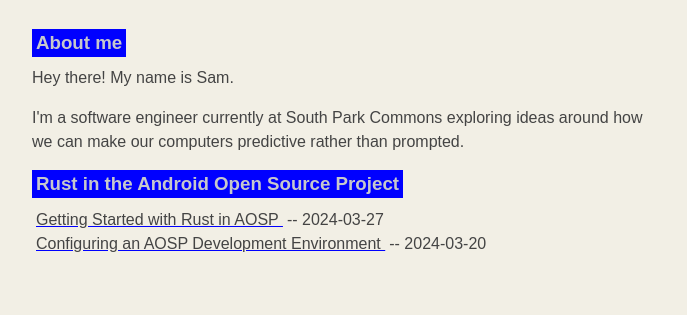
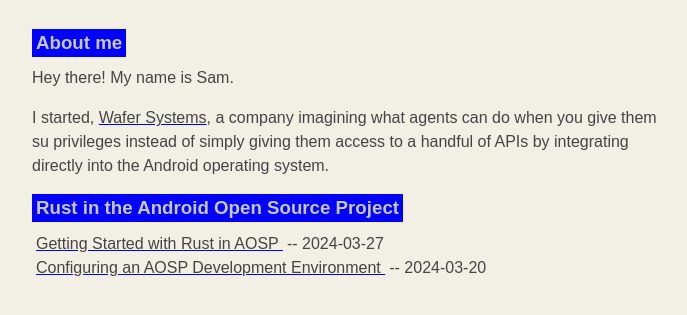
Before and after one commit to shmall27/website, an Astro site: page / in a window 1280 px wide. Shown: the part 35-350 px from the top of the page, without its empty margins (292-979 px from the left). Built offline with nearby package versions, Linux system fonts and the light colour scheme; Astro itself is replaced by a stand-in of ours.

Commit message:
Update about me text

```diff
--- a/src/components/About.astro
+++ b/src/components/About.astro
@@ -5,6 +5,8 @@
 <h3 id="about">About me</h3>
 <p>Hey there! My name is Sam.</p>
 <p>
-  I'm a software engineer currently at South Park Commons exploring ideas around
-  how we can make our computers predictive rather than prompted.
+  I started, <a href="https://wafer.systems/">Wafer Systems</a>, a company
+  imagining what agents can do when you give them su privileges instead of
+  simply giving them access to a handful of APIs by integrating directly into
+  the Android operating system.
 </p>
```
Also changed, not shown: 1 other file.
